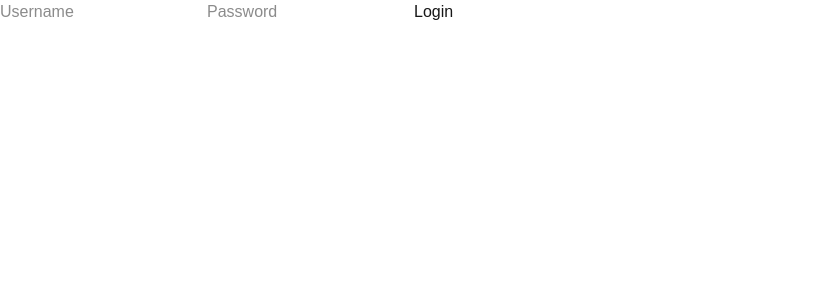
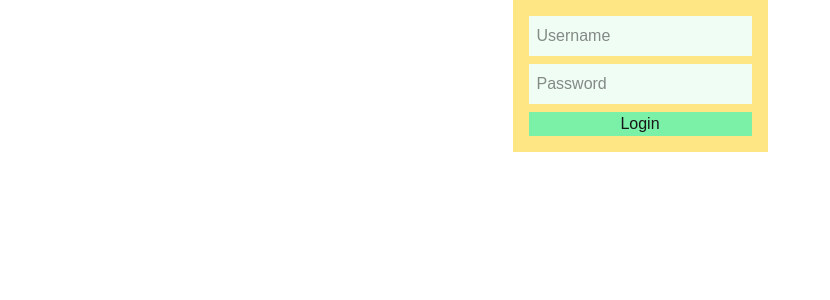
Before and after one commit to KaiWelu/yppr-frontend, a Next.js app: page /login in a window 1280 px wide. Shown: the top 300 px of the page, without its empty margins (0-830 px from the left). Built offline with nearby package versions, Linux system fonts and the light colour scheme.

Commit message:
adds logout

```diff
--- a/src/components/ui/LoginForm.tsx
+++ b/src/components/ui/LoginForm.tsx
@@ -5,7 +5,7 @@ import { loginApi } from "@/api/authApi";
 import { useAuth } from "@/context/authProvider";
 
 const LoginForm = () => {
-  const { login } = useAuth();
+  const { login, isAuthenticated, logout, token } = useAuth();
 
   const mutation = useMutation({
     mutationFn: loginApi,
@@ -25,11 +25,39 @@ const LoginForm = () => {
   };
 
   return (
-    <form onSubmit={handleSubmit}>
-      <input name="username" placeholder="Username" />
-      <input name="password" placeholder="Password" type="password" />
-      <button type="submit">Login</button>
-    </form>
+    <section className="w-full justify-items-center">
+      {!isAuthenticated && !token && (
+        <form
+          onSubmit={handleSubmit}
+          className="bg-amber-200 flex flex-col p-4 gap-2"
+        >
+          <input
+            name="username"
+            placeholder="Username"
+            className="bg-green-50 p-2"
+          />
+          <input
+            name="password"
+            placeholder="Password"
+            type="password"
+            className="bg-green-50 p-2"
+          />
+
+          <button type="submit" className="bg-green-300">
+            Login
+          </button>
+        </form>
+      )}
+      {isAuthenticated && token && (
+        <div className="bg-amber-200 flex flex-col p-4 gap-2">
+          <p>User is loggend in with token </p>
+          <p>{localStorage.getItem("token")}</p>
+          <button className="bg-red-300 p-2" onClick={logout}>
+            Logout
+          </button>
+        </div>
+      )}
+    </section>
   );
 };
 
--- a/src/context/authProvider.tsx
+++ b/src/context/authProvider.tsx
@@ -23,8 +23,11 @@ export const AuthProvider = ({ children }: { children: React.ReactNode }) => {
     setToken(null);
   };
 
+  const isAuthenticated = !!token;
+  console.log(isAuthenticated);
+
   return (
-    <AuthContext.Provider value={{ token, login, logout }}>
+    <AuthContext.Provider value={{ token, login, logout, isAuthenticated }}>
       {children}
     </AuthContext.Provider>
   );
```
